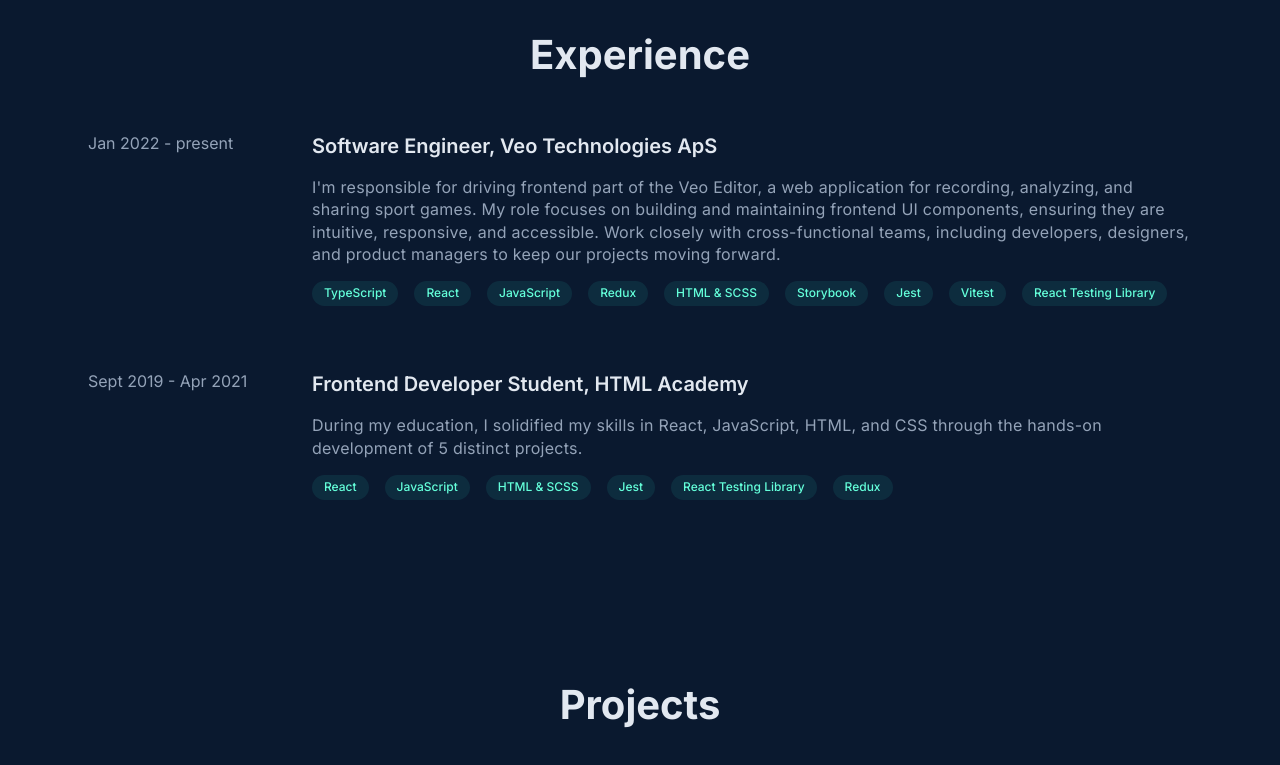
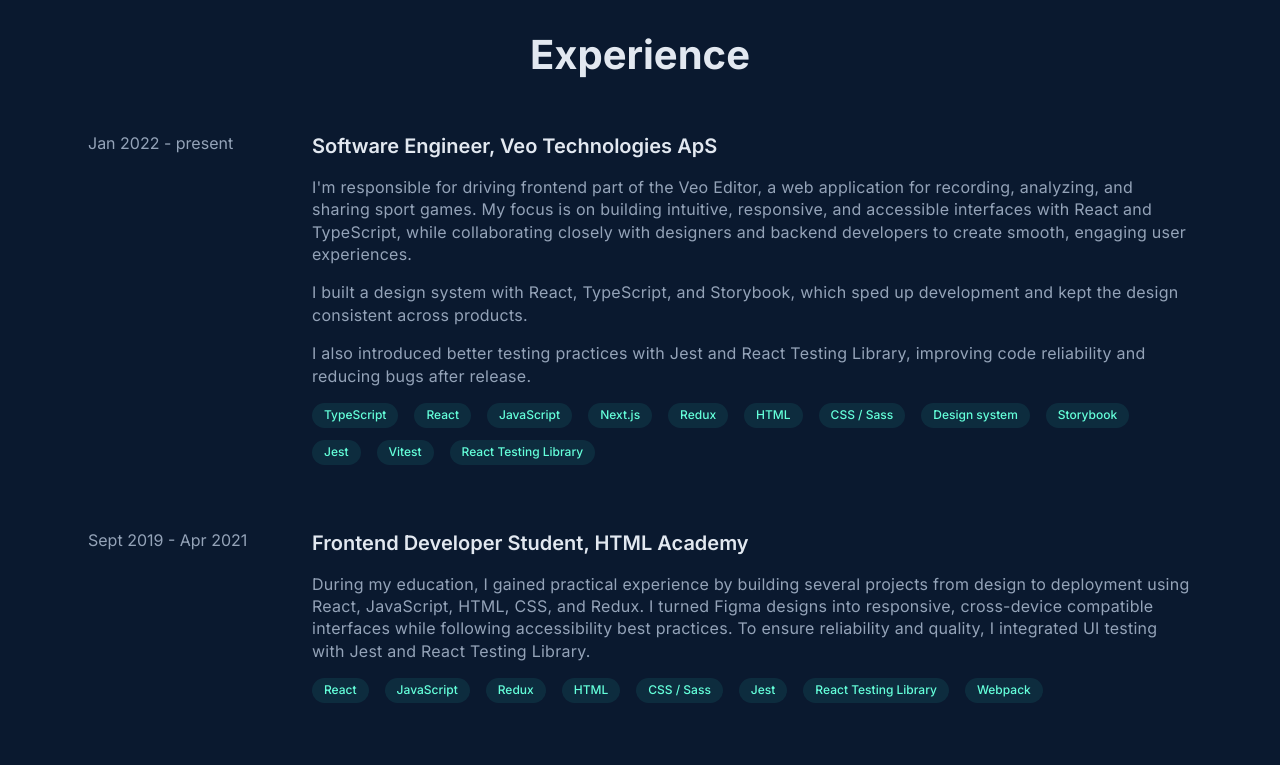
Before and after one commit to ElizabethSh/project-zero, a React (Vite) app: page / in a window 1280 px wide. Shown: the part 1340-2105 px from the top of the page. Built offline with nearby package versions, Linux system fonts and the light colour scheme.

Commit message:
Update expirience description

```diff
--- a/src/data/experience.ts
+++ b/src/data/experience.ts
@@ -8,14 +8,20 @@
     position: "Software Engineer",
     startDate: "Jan 2022",
     endDate: undefined,
-    description:
-      "I'm responsible for driving frontend part of the Veo Editor, a web application for recording, analyzing, and sharing sport games. My role focuses on building and maintaining frontend UI components, ensuring they are intuitive, responsive, and accessible. Work closely with cross-functional teams, including developers, designers, and product managers to keep our projects moving forward.",
+    description: [
+      "I'm responsible for driving frontend part of the Veo Editor, a web application for recording, analyzing, and sharing sport games. My focus is on building intuitive, responsive, and accessible interfaces with React and TypeScript, while collaborating closely with designers and backend developers to create smooth, engaging user experiences.",
+      "I built a design system with React, TypeScript, and Storybook, which sped up development and kept the design consistent across products.",
+      "I also introduced better testing practices with Jest and React Testing Library, improving code reliability and reducing bugs after release.",
+    ],
     skills: [
       "TypeScript",
       "React",
       "JavaScript",
+      "Next.js",
       "Redux",
-      "HTML & SCSS",
+      "HTML",
+      "CSS / Sass",
+      "Design system",
       "Storybook",
       "Jest",
       "Vitest",
@@ -29,15 +35,18 @@
     position: "Frontend Developer Student",
     startDate: "Sept 2019",
     endDate: "Apr 2021",
-    description:
-      "During my education, I solidified my skills in React, JavaScript, HTML, and CSS through the hands-on development of 5 distinct projects.",
+    description: [
+      "During my education, I gained practical experience by building several projects from design to deployment using React, JavaScript, HTML, CSS, and Redux. I turned Figma designs into responsive, cross-device compatible interfaces while following accessibility best practices. To ensure reliability and quality, I integrated UI testing with Jest and React Testing Library.",
+    ],
     skills: [
       "React",
       "JavaScript",
-      "HTML & SCSS",
+      "Redux",
+      "HTML",
+      "CSS / Sass",
       "Jest",
       "React Testing Library",
-      "Redux",
+      "Webpack",
     ],
   },
 ];
--- a/src/pages/experience/index.tsx
+++ b/src/pages/experience/index.tsx
@@ -33,7 +33,14 @@
               </p>
               <div className="experience__content">
                 <h3 className="experience__title">{`${position}, ${company}`}</h3>
-                <p className="experience__description">{description}</p>
+                {description.map((description) => (
+                  <li
+                    className="experience__description"
+                    key={description.slice(0, 5)}
+                  >
+                    {description}
+                  </li>
+                ))}
                 <ul className="experience__skills skills">
                   {skills.map((skill) => (
                     <li className="skill" key={skill}>
--- a/src/types/index.ts
+++ b/src/types/index.ts
@@ -5,7 +5,7 @@
   position: string;
   startDate: string;
   endDate?: string;
-  description: string;
+  description: string[];
   skills: string[];
 };
 
```
